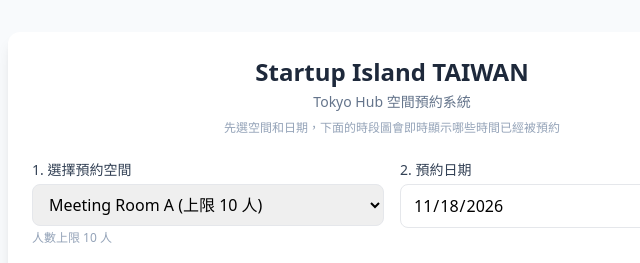
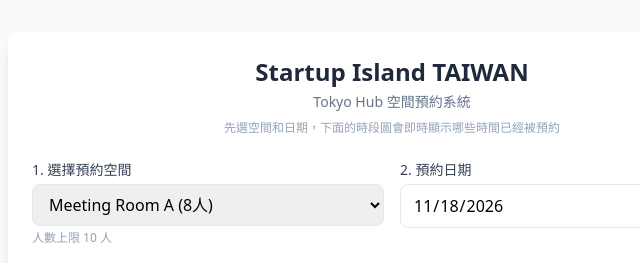
Before and after one commit to wshiro99/TokyoHubReservation, a plain HTML site: page index.html in a window 1280 px wide. Shown: the top 263 px of the page, 248-888 px from the left. Drawn offline with nearby package versions, Linux system fonts and the light colour scheme; no server answers.

Commit message:
Update index.html

```diff
--- a/index.html
+++ b/index.html
@@ -22,11 +22,11 @@
                 <div>
                     <label class="block text-sm font-medium text-slate-700">1. 選擇預約空間</label>
                     <select id="space" onchange="onSpaceOrDateChange()" class="mt-1 w-full px-3 py-2 border rounded-lg focus:ring-2 focus:ring-indigo-500 outline-none">
-                        <option value="Room A">Meeting Room A (上限 10 人)</option>
-                        <option value="Room B">Meeting Room B (上限 8 人)</option>
-                        <option value="Room C">Meeting Room C (上限 8 人)</option>
-                        <option value="Room B & C">Room B & C 可打通</option>
-                        <option value="Hot Desk">Hot Desk (流動辦公桌/全天)</option>
+                        <option value="Room A">Meeting Room A (8人)</option>
+                        <option value="Room B">Meeting Room B (6人)</option>
+                        <option value="Room C">Meeting Room C (6人)</option>
+                        <option value="Room B & C">Room B + C (12人)</option>
+                        <option value="Hot Desk">Hot Desk (非固定座位/全天)</option>
                     </select>
                     <p id="space-hint" class="text-xs text-slate-400 mt-1"></p>
                 </div>
```
